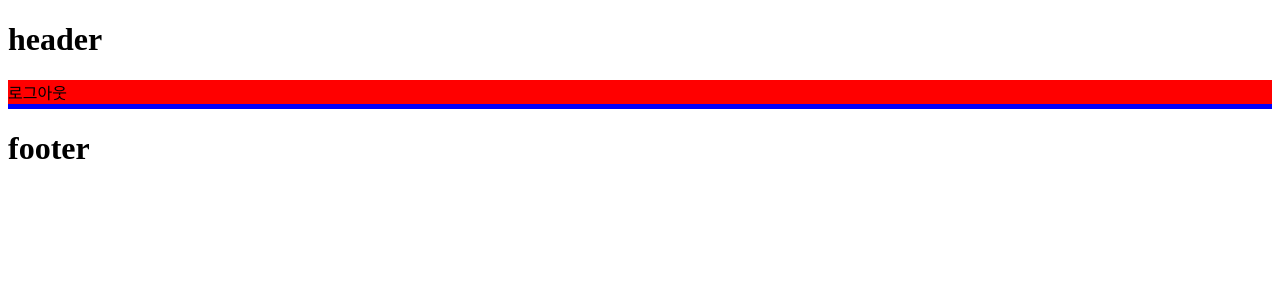
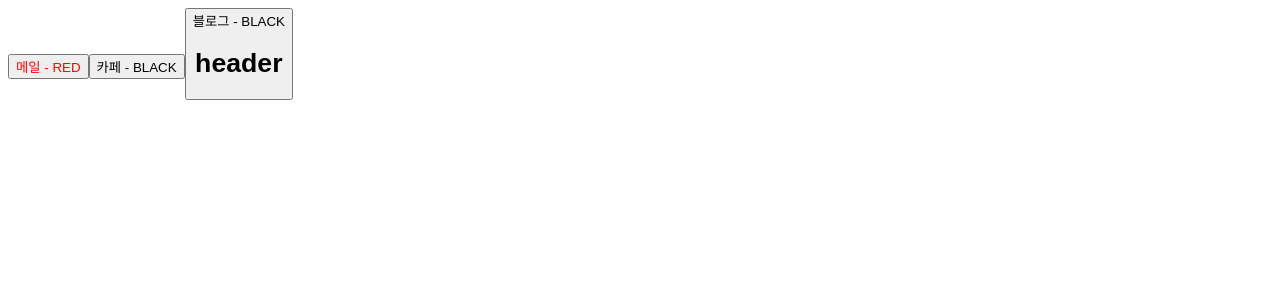
Before and after one commit to JudeSeo/InflearnReact, a React (Vite) app in the folder section05/: page / in a window 1280 px wide. Shown: the top 300 px of the page. Built offline with nearby package versions, Linux system fonts and the light colour scheme.

Commit message:
section05.4 완료

```diff
--- a/section05/src/App.jsx
+++ b/section05/src/App.jsx
@@ -1,15 +1,22 @@
 import './App.css'
-import Header from "./Components/Header";
-import Main from "./Components/Main.jsx";
-import Footer from "./Components/Footer.jsx";
+import Button from "./Components/Button.jsx";
+import Header from "./Components/Header.jsx";
+
+const buttonProps = {
+    text: "메일",
+    color: "red",
+    a: 1,
+    b: 2,
+    c: 3,
+}
 
 // 부모 컴포넌트
 function App() {
     return (
         <>
-            <Header/>
-            <Main/>
-            <Footer/>
+            <Button {...buttonProps}/>
+            <Button text={"카페"}/>
+            <Button text={"블로그"}><Header /></Button>
         </>
     )
 }
--- /dev/null
+++ b/section05/src/Components/Button.jsx
@@ -0,0 +1,6 @@
+const Button = ({text, color, children}) => {
+    return <button style={{color: color}}>{text} - {color.toUpperCase()}{children}</button>
+}
+
+Button.defaultProps = {color: "black"}
+export default Button;
```
